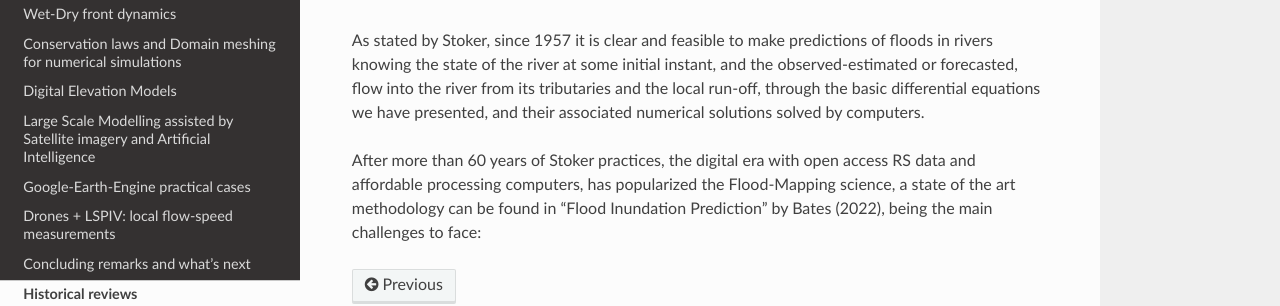
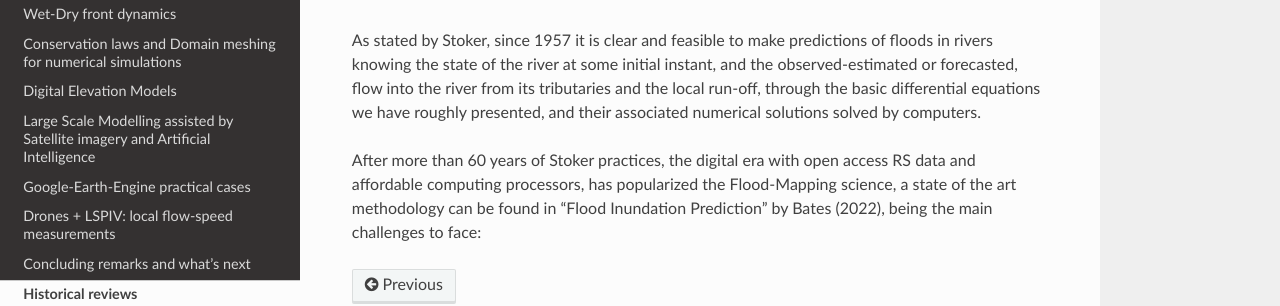
Before and after one commit to ivillamadrid/FloodMapping, a Sphinx documentation site: the page built from docs/source/historical.rst, in a window 1280 px wide. Shown: the part 131-437 px from the top of the page. Built offline with Sphinx 7.4.7 and the Read the Docs theme 2.0.0, drawn with Linux system fonts in a browser that asks for light colours.

Commit message:
Update historical.rst

```diff
--- a/docs/source/historical.rst
+++ b/docs/source/historical.rst
@@ -2,7 +2,7 @@ Historical reviews
 ==================
 
 As stated by Stoker, since 1957 it is clear and feasible to make predictions of floods in rivers knowing the state of the river at some initial instant,
-and the observed-estimated or forecasted, flow into the river from its tributaries and the local run-off, through the basic differential equations we have presented, and their associated numerical solutions solved by computers.
+and the observed-estimated or forecasted, flow into the river from its tributaries and the local run-off, through the basic differential equations we have roughly presented, and their associated numerical solutions solved by computers.
 
 
-After more than 60 years of Stoker practices, the digital era with open access RS data and affordable processing computers, has popularized the Flood-Mapping science, a state of the art methodology can be found in "Flood Inundation Prediction" by Bates (2022), being the main challenges to face:
+After more than 60 years of Stoker practices, the digital era with open access RS data and affordable computing processors, has popularized the Flood-Mapping science, a state of the art methodology can be found in "Flood Inundation Prediction" by Bates (2022), being the main challenges to face:
```
